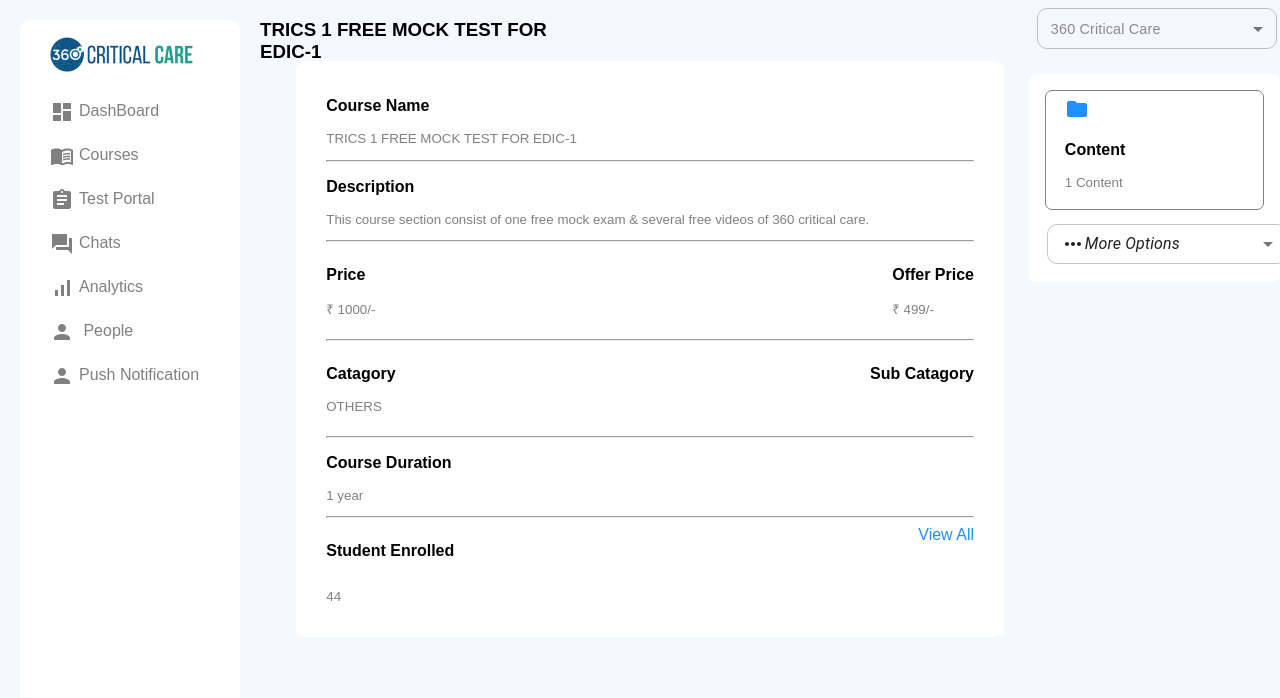
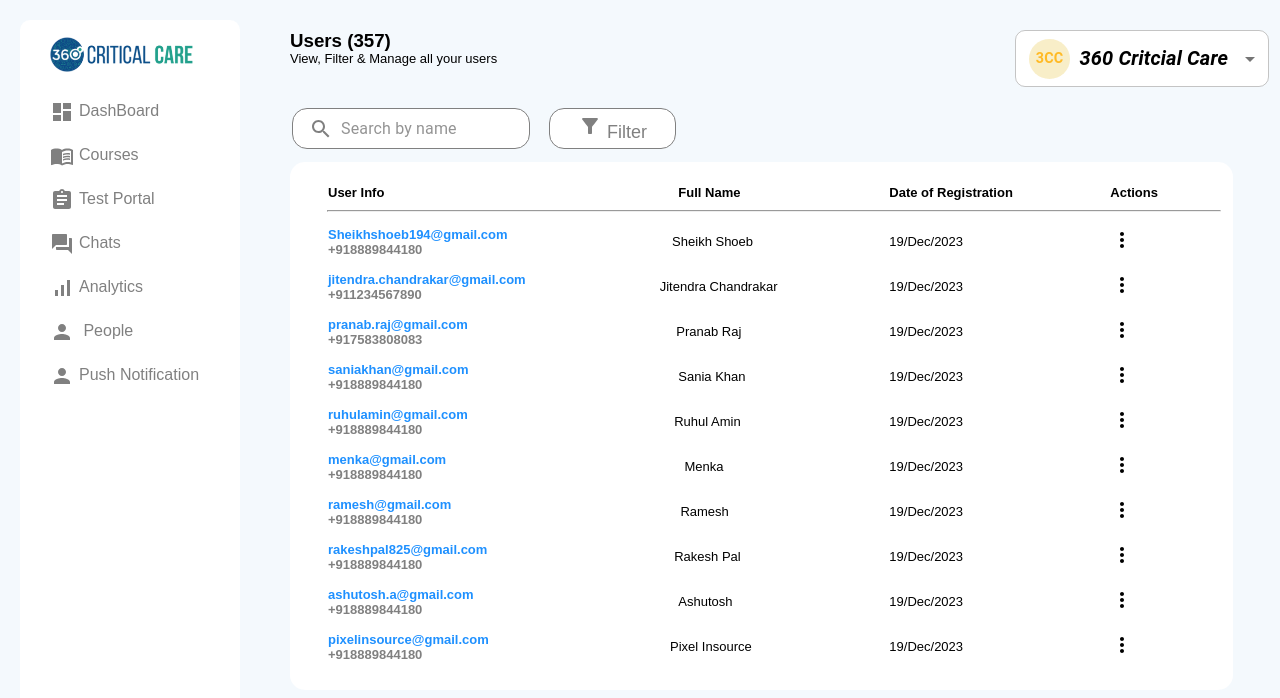
Before and after one commit to vidhichandrakar/Admin_CrticicalCare, a React (Create React App) app: page / in a window 1280 px wide. Shown: the top 698 px of the page. Built offline with nearby package versions, Linux system fonts and the light colour scheme.

Commit message:
userModification

```diff
--- a/src/AllComponent/AdminDashboardMain/Main.js
+++ b/src/AllComponent/AdminDashboardMain/Main.js
@@ -13,13 +13,13 @@
   return (
     <main className="main-container">
       {/* <Dashboard /> */}
-      {/* <User/> */}
+      <User/>
       {/* <Transaction/> */}
       {/* <MyTeam/> */}
       {/* <TestPortal/> */}
       {/* <Testimonial/> */}
       {/* <CreateCoupon/> */}
-      <Trics1FreeMockTest/>
+      {/* <Trics1FreeMockTest/> */}
       {/* <MainCourses/> */}
     </main>
   );
--- a/src/AllComponent/CSSFile/DashBoard.css
+++ b/src/AllComponent/CSSFile/DashBoard.css
@@ -163,10 +163,11 @@
   font-size: small;
   margin-top: -20px;
 }
+.HeaderRightofUser{
+  margin-left: 76%;
+  margin-top: -6%;
+}
 .rightDropDown{
-  /* align-items: right !important; */
-  /* justify-content: right !important; */
-
   background-color: #FFFFFF;
   border-radius: 3px !important;
   padding: 5px 29px;
@@ -176,11 +177,10 @@
 .searchnfilter{
   display: flex;
   flex-direction: row;
-   margin: 20px -6px;
+   margin: 13px -6px;
   align-items: left !important;
 }
 .searchnfilter img{
-  /* margin-left: 50%; */
   height: 12%;
   width: 10%;
 }
@@ -198,20 +198,20 @@
   background-color: #FFFFFF !important;
   border-radius: 15px !important;
   border: 0.5px solid grey;
-  /* width: 50% !important; */
 }
-
+.searchIconLogo{
+  color: gray;
+}
 .textFeildOfSearch{
   border-radius: 11px !important;
   padding: 7px 12px;
-  /* margin-left: -29px; */
 }
 
 .completeTable{
-  height: 95%;
+  height: 95% !important;
   width: 100%;
   background-color: #FFFFFF;
-  border-radius: 1%;
+  border-radius: 15px;
   padding: 20px 35px;
   font-size: small;
 }
@@ -223,10 +223,45 @@
 }
 
 .hrLine{
-  width: 268%;
+  width: 256%;
 }
 .bluePara{
   color: dodgerblue;
+  font-weight: bold;
+}
+.sheikh{
+  margin-left: -3%;
+}
+.jitendra{
+  margin-left:-9%;
+}
+.pranab{
+ margin-left: -1%;
+}
+.sania{
+  margin-left: 0%;
+}
+.rahul{
+  margin-left: -2%;
+}
+.menka{
+  margin-left: 3%;
+}
+.ramesh{
+  margin-left: 1%;
+}
+.rakesh{
+  margin-left: -2%;
+}
+.ashutosh{
+  margin-left: 0%;
+}
+.pixel{
+  margin-left: -4%;
+}
+.phNumber{
+  color: grey;
+  font-weight:600;
 }
 
 
@@ -320,18 +355,6 @@
    /* START OF TEST PORTAL  */
 
 
-/* .testPortalsearchnfilter button{
-    border-radius: 15px !important;
-    margin-left: 2%;
-    padding: 2px 28px;
-    border: 0.5px solid grey;
-    background-color: #FFFFFF;
-    font-size: large;
-    color: grey;
-  } */
-/* .filterButton{
-  padding:2px 28px !important;
-} */
 .TestPortalSearchBarSection{
   /* width: 50%; */
   display: flex !important;
@@ -460,6 +483,9 @@
   flex-direction: row;
 }
 .completeTricsBox{
+  display: flex;
+  flex-direction: row;
+  /* justify-content: space-between; */
   background-color: #FFFFFF;
   margin-top: 6%;
   margin-left: -27%;
@@ -468,7 +494,7 @@
   border-radius: 10px !important;
 }
 .leftSideRow{
-  width: 20% !important;
+  width: 63% !important;
 }
 .blackPara{
   /* font-size: large; */
@@ -481,27 +507,34 @@
 .PricenOfferPrice{
   display: flex;
   flex-direction: row;
-  justify-content: space-between;
+  /* justify-content: space-between; */
   /* padding: 10px 10px; */
 }
 .offerPrice{
-  margin-left: 10%;
+  margin-left: 37%;
 
 }
 .CatagorynSubCatagory{
   display: flex;
   flex-direction: row;
-  justify-content: space-between;
+  /* justify-content: space-between; */
 }
 .subCatagory{
-  margin-left: 10%;
+  margin-left: 34%;
 }
 .StuEnrViewAll{
   display: flex;
   flex-direction: row;
-  justify-content: space-between;
+  /* justify-content: space-between; */
 }
-
+.rightSideRow{
+  width: 262px;
+  height: 33%;
+  padding: 10px 10px;
+  margin-left: 28%;
+  background-color: white;
+  border-radius: 23px;
+}
 
 .blueViewAll{
   color: dodgerblue;
@@ -509,32 +542,38 @@
 .whiteBoxOfContent{
   background-color: #FFFFFF;
   margin-left: 9%;
-  margin-top: 6%;
+  margin-top: 2%;
+  margin-right: 5%;
   border-radius: 7px;
   padding: 10px 10px;
   /* width: 100%; */
 }
 .contentOneContent{
+  display: flex;
+  flex-direction: row;
   border: 1px solid grey;
   margin: 6px 6px !important;
-  padding: 6px 19px;
+  height: 10% !important;
+  padding: 0px 22px;
   border-radius: 7px !important;
 }
 .folderIcon{
   color: dodgerblue;
 }
 .catagorytextofTrics{
-  width: 30%;
+  width: 30% !important;
   display: flex !important;
   flex-direction: row !important;
   background-color:#FFFFFF !important;
   color: dodgerblue !important;
   border-radius: 7px !important;
-  padding: 10px 10px !important;
+  border: 1px solid dodgerblue !important;
+  box-shadow: none !important;
+  padding: 10px 30px !important;
 }
-.marginscndBoxofTrics{
-  /* padding: 10px 10px !important; */
-}
+
+
+
    /* END OF COURSE->>TRICS 1 FREE MOCK TEST  */
 
    .DropDown{
--- a/src/AllComponent/DAshBoardRight/Courses/Trics1FreeMockTest.js
+++ b/src/AllComponent/DAshBoardRight/Courses/Trics1FreeMockTest.js
@@ -1,110 +1,106 @@
-import React from 'react'
-import { Select,Box, Typography, TextField, Button } from "@mui/material";
+import React from "react";
+import { Select, Box, Typography, TextField, Button } from "@mui/material";
 import MenuItem from "@mui/material/MenuItem";
 import FormControl from "@mui/material/FormControl";
-import MoreHorizIcon from '@mui/icons-material/MoreHoriz';
-import EditIcon from '@mui/icons-material/Edit';
-import DeleteIcon from '@mui/icons-material/Delete';
-import UnpublishedIcon from '@mui/icons-material/Unpublished';
-import FolderIcon from '@mui/icons-material/Folder';
+import MoreHorizIcon from "@mui/icons-material/MoreHoriz";
+import EditIcon from "@mui/icons-material/Edit";
+import DeleteIcon from "@mui/icons-material/Delete";
+import UnpublishedIcon from "@mui/icons-material/Unpublished";
+import FolderIcon from "@mui/icons-material/Folder";
+import Popover from "@mui/material/Popover";
+import DoctorsImage from "../../../Media/Images/db7187e8-b7cf-47ed-8900-6de89dabde06.png";
 
 
 function Trics1FreeMockTest() {
+  const [anchorEl, setAnchorEl] = React.useState(null);
+
+  const handleClick = (event) => {
+    setAnchorEl(event.currentTarget);
+  };
+
+  const handleClose = () => {
+    setAnchorEl(null);
+  };
+
+  const open = Boolean(anchorEl);
+  const id = open ? "simple-popover" : undefined;
   return (
-    <div className='main-container'>
-      <div className='another-main-container'>
+    <div className="main-container">
+      <div className="another-main-container">
         <div>
           <h3>TRICS 1 FREE MOCK TEST FOR EDIC-1</h3>
         </div>
 
+        <div className="completeTricsBox">
+          <span className="leftSideRow">
+            <p className="blackPara">Course Name</p>
+            <p className="greyPara">TRICS 1 FREE MOCK TEST FOR EDIC-1</p>
+            <hr />
 
-<div className='completeTricsBox'>
-    <span className='leftSideRow'>
-       <p className='blackPara'>Course Name</p>
-       <p className='greyPara'>TRICS 1 FREE MOCK TEST FOR EDIC-1</p>
-       <hr/>
+            <p className="blackPara">Description</p>
+            <p className="greyPara">
+              This course section consist of one free mock exam & several free
+              videos of 360 critical care.
+            </p>
+            <hr />
 
-       <p className='blackPara'>Description</p>
-       <p className='greyPara'>This course section consist of one free mock exam & several free videos of 360 critical care.</p>
-       <hr/>
+            <div className="PricenOfferPrice">
+              <span>
+                <p className="blackPara">Price</p>
+                <p className="greyPara"> ₹ 1000/-</p>
+              </span>
+              <span className="offerPrice">
+                <p className="blackPara">Offer Price</p>
+                <p className="greyPara">₹ 499/-</p>
+              </span>
+            </div>
+            <hr />
 
-    <div className='PricenOfferPrice'>
-       <span><p className='blackPara'>Price</p>
-       <p className='greyPara'> ₹ 1000/-</p></span>
-       <span className='offerPrice'><p className='blackPara'>Offer Price</p>
-       <p className='greyPara'>₹ 499/-</p></span>
+            <div className="CatagorynSubCatagory">
+              <span>
+                <p className="blackPara">Catagory</p>
+                <p className="greyPara">OTHERS</p>
+              </span>
+              <span className="subCatagory">
+                <p className="blackPara">Sub Catagory</p>
+              </span>
             </div>
-       {/* <Typography fontWeight={600} className="editFirstText">Duration</Typography>
-          <TextField
-          sx={{width:240,marginTop:"4% !important"}}
-        inputProps={{ className: "textField" }}
-        fullWidth
-        size="small"
-        placeholder="1"
-        id="fullWidth"
-        className="BoxShadow"
-        // onChange={(event) => handleTextChange("emailId", event.target.value)}
-      />
-      <Typography fontWeight={600} className="editFirstText">Years / Months / Days</Typography>
-          <FormControl
-            sx={{ m: 1, minWidth: 240}}
-          >
-            <Select
-              displayEmpty
-              size="small"
-              renderValue={() => {
-                return <em className="categorytext">Year(s)</em>;
-              }}
-              inputProps={{ "aria-label": "Without label" }}
-            >
-              <MenuItem value={""}>
-                <em>360 Critcial Care</em>
-              </MenuItem>
-              <MenuItem value={10}>Ten</MenuItem>
-              <MenuItem value={20}>Twenty</MenuItem>
-              <MenuItem value={30}>Thirty</MenuItem>
-            </Select>
-          </FormControl> */}
-       <hr/>
+            <hr />
 
-    <div className='CatagorynSubCatagory'>
-       <span><p className='blackPara'>Catagory</p>
-       <p className='greyPara'>OTHERS</p></span>
-       <span className='subCatagory'><p className='blackPara'>Sub Catagory</p></span>
+            <p className="blackPara">Course Duration</p>
+            <p className="greyPara">1 year</p>
+            <hr />
+
+            <div className="StuEnrViewAll">
+              <span>
+                {" "}
+                <p className="blackPara">Student Enrolled</p>
+              </span>
+              <span className="blueViewAll">View All</span>
             </div>
-       <hr/>
-
-       <p className='blackPara'>Course Duration</p>
-       <p className='greyPara'>1 year</p>
-       <hr/>
-
-<div className='StuEnrViewAll'>
-      <span> <p className='blackPara'>Student Enrolled</p></span>
-      <span className='blueViewAll'>View All</span>
-      </div>
-      <p className='greyPara'>44</p>
+            <p className="greyPara">44</p>
           </span>
 
-
-
-    <span className='rightSideRow'>
-        {/* <img src={db7187e8-b7cf-47ed-8900-6de89dabde06.png}/> */}
+          <span>
+            <img src={DoctorsImage} className="rightSideRow" />
           </span>
         </div>
 
-<div className='sideContentRightMost'>
-<Box className="marginscndBox">
-          {/* <Typography fontWeight={600} className="editFirstText">360 Critical Care</Typography> */}
-          <FormControl
-            sx={{ m: 1, minWidth: 240}}
-          >
+        <div className="sideContentRightMost">
+          <Box className="HeaderRightofTrics">
+            <FormControl sx={{ m: 1, minWidth: 240 }}>
               <Select
+                className="selectDesign"
                 displayEmpty
-              size="small"
                 renderValue={() => {
-                return <em className="categorytext">360 Critical Care</em>;
+                  return <em className="labelDesign">360 Critcial Care</em>;
                 }}
                 inputProps={{ "aria-label": "Without label" }}
+                startAdornment={
+                  <div className="logoDesign">
+                    <Typography className="logoText">3CC</Typography>
+                  </div>
+                }
               >
                 <MenuItem value={""}>
                   <em>360 Critcial Care</em>
@@ -116,42 +112,57 @@
             </FormControl>
           </Box>
 
-        <div className='whiteBoxOfContent'>
+          <div className="whiteBoxOfContent">
             <div className="contentOneContent">
-            <span><FolderIcon className='folderIcon'/></span>
-            <span><p className='blackPara'>Content</p>
-            <p className='greyPara'>1 Content</p></span>
+              <span>
+                <FolderIcon className="folderIcon" />
+              </span>
+              <span>
+                <p className="blackPara">Content</p>
+                <p className="greyPara">1 Content</p>
+              </span>
             </div>
 
-          <Box className="marginscndBoxofTrics">
-          {/* <Typography fontWeight={600} className="editFirstText">360 Critical Care</Typography> */}
-          <FormControl
-            sx={{ m: 1, minWidth: 240}}
+            <Button
+              aria-describedby={id}
+              variant="contained"
+              onClick={handleClick}
+              className="catagorytextofTrics"
             >
-            <Select
-              displayEmpty
-              size="small"
-              renderValue={() => {
-                return <em className="categorytextofTrics"> More Options</em>;
+              <MoreHorizIcon />
+              <p>More Options </p>
+            </Button>
+            <Popover
+              id={id}
+              open={open}
+              anchorEl={anchorEl}
+              onClose={handleClose}
+              anchorOrigin={{
+                vertical: "bottom",
+                horizontal: "left",
               }}
-              inputProps={{ "aria-label": "Without label" }}
-              startAdornment={<MoreHorizIcon/>}
-              endAdornment={null}
-
             >
-              <MenuItem value={10} className='greyPara'> <EditIcon/>Edit</MenuItem>
-              <MenuItem value={20} className='greyPara'> <DeleteIcon/>Delete</MenuItem>
-              <MenuItem value={30} className='greyPara'> <UnpublishedIcon/>Unpublish</MenuItem>
-            </Select>
-          </FormControl>
-        </Box>
-
+              <MenuItem value={10} className="greyPara">
+                {" "}
+                <EditIcon />
+                Edit
+              </MenuItem>
+              <MenuItem value={20} className="greyPara">
+                {" "}
+                <DeleteIcon />
+                Delete
+              </MenuItem>
+              <MenuItem value={30} className="greyPara">
+                {" "}
+                <UnpublishedIcon />
+                Unpublish
+              </MenuItem>
+            </Popover>
           </div>
         </div>
-
       </div>
     </div>
-  )
+  );
 }
 
-export default Trics1FreeMockTest
+export default Trics1FreeMockTest;
--- a/src/AllComponent/DAshBoardRight/People/User.js
+++ b/src/AllComponent/DAshBoardRight/People/User.js
@@ -1,7 +1,7 @@
 import React, {useState} from 'react'
 // import Search from '@mui/material/Search';
 // import SearchIconWrapper from '@mui/material/SaerchIconWrapper';
-import SearchIcon from '@mui/icons-material/Search';
+// import SearchIcon from '@mui/icons-material/Search';
 // import StyledInputBase from '@mui/material/StyledInputBase';
 import { styled, alpha } from '@mui/material/styles';
 import InputBase from '@mui/material/InputBase';
@@ -12,7 +12,11 @@
 import Button from "@mui/material/Button";
 import DeleteIcon from '@mui/icons-material/Delete';
 import BlockIcon from '@mui/icons-material/Block';
-// import SearchIcon from '@mui/icons-material/Search';
+import { Box, Select } from '@mui/material';
+import MenuItem from "@mui/material/MenuItem";
+import FormControl from "@mui/material/FormControl";
+import SearchIcon from '@mui/icons-material/Search';
+
 
 
 const Search = styled('div')(({ theme }) => ({
@@ -69,14 +73,37 @@
             <h3>Users (357)</h3>
             <p>View, Filter & Manage all your users</p>
         </span>
-        <span><button className='rightDropDown'>360 Critical Care</button></span>
+        {/* <span><button className='rightDropDown'>360 Critical Care</button></span> */}
+        <Box className="HeaderRightofUser">
+            <FormControl sx={{ m: 1, minWidth: 240 }}>
+              <Select
+                className="selectDesign"
+                displayEmpty
+                renderValue={() => {
+                  return <em className="labelDesign">360 Critcial Care</em>;
+                }}
+                inputProps={{ "aria-label": "Without label" }}
+                startAdornment={
+                  <div className="logoDesign">
+                    <Typography className="logoText">3CC</Typography>
+                  </div>
+                }
+              >
+                <MenuItem value={""}>
+                  <em>360 Critcial Care</em>
+                </MenuItem>
+                <MenuItem value={10}>Ten</MenuItem>
+                <MenuItem value={20}>Twenty</MenuItem>
+                <MenuItem value={30}>Thirty</MenuItem>
+              </Select>
+            </FormControl>
+          </Box>
 
         <div className='searchnfilter'>
             <div>
-            {/* <img src="https://assets.stickpng.com/images/585e4ae1cb11b227491c3393.png"/> */}
             <Search className='searchBar'>
             <SearchIconWrapper>
-              <SearchIcon />
+              <SearchIcon className='searchIconLogo'/>
             </SearchIconWrapper>
             <StyledInputBase className='w100'
               placeholder="Search by name"
@@ -103,66 +130,66 @@
                 </th>
             </tr>
             <hr className='hrLine'/>
+            {/* <div className='hrLine'></div> */}
 
 
             <tr>
-                <td><p className='bluePara'>Sheikhshoeb194@gmail.com</p> <p>+918889844180</p></td>
-                <td><p>Sheikh Shoeb</p></td>
-                <td><p>19/Dec/2023</p></td>
-                {/* <button onClick={(e)=>actionsOptions(e)}> <td><MoreVertIcon/></td> </button>  */}
-                <td><MoreVertIcon/></td>
-            </tr>
-            <tr>
-                <td><p className='bluePara'>jitendra.chandrakar@gmail.com</p> <p>+911234567890</p></td>
-                <td><p>Jitendra Chandrakar</p></td>
+                <td><div className='bluePara'>Sheikhshoeb194@gmail.com</div> <div className='phNumber'>+918889844180</div></td>
+                <td><p className='sheikh'>Sheikh Shoeb</p></td>
                 <td><p>19/Dec/2023</p></td>
                 <td><MoreVertIcon/></td>
             </tr>
             <tr>
-                <td><p className='bluePara'>pranab.raj@gmail.com</p> <p>+917583808083</p></td>
-                <td><p>Pranab Raj</p></td>
+                <td><div className='bluePara'>jitendra.chandrakar@gmail.com</div> <div className='phNumber'>+911234567890</div></td>
+                <td><p className='jitendra'>Jitendra Chandrakar</p></td>
                 <td><p>19/Dec/2023</p></td>
                 <td><MoreVertIcon/></td>
             </tr>
             <tr>
-                <td><p className='bluePara'>saniakhan@gmail.com</p> <p>+918889844180</p></td>
-                <td><p>Sania Khan</p></td>
+                <td><div className='bluePara'>pranab.raj@gmail.com</div> <div className='phNumber'>+917583808083</div></td>
+                <td><p className='pranab'>Pranab Raj</p></td>
                 <td><p>19/Dec/2023</p></td>
                 <td><MoreVertIcon/></td>
             </tr>
             <tr>
-                <td><p className='bluePara'>ruhulamin@gmail.com</p> <p>+918889844180</p></td>
-                <td><p>Ruhul Amin</p></td>
+                <td><div className='bluePara'>saniakhan@gmail.com</div> <div className='phNumber'>+918889844180</div></td>
+                <td><p className='sania'>Sania Khan</p></td>
                 <td><p>19/Dec/2023</p></td>
                 <td><MoreVertIcon/></td>
             </tr>
             <tr>
-                <td><p className='bluePara'>menka@gmail.com</p> <p>+918889844180</p></td>
-                <td><p>Menka</p></td>
+                <td><div className='bluePara'>ruhulamin@gmail.com</div> <div className='phNumber'>+918889844180</div></td>
+                <td><p className='rahul'>Ruhul Amin</p></td>
                 <td><p>19/Dec/2023</p></td>
                 <td><MoreVertIcon/></td>
             </tr>
             <tr>
-                <td><p className='bluePara'>ramesh@gmail.com</p> <p>+918889844180</p></td>
-                <td><p>Ramesh</p></td>
+                <td><div className='bluePara'>menka@gmail.com</div> <div className='phNumber'>+918889844180</div></td>
+                <td><p className='menka'>Menka</p></td>
                 <td><p>19/Dec/2023</p></td>
                 <td><MoreVertIcon/></td>
             </tr>
             <tr>
-                <td><p className='bluePara'>rakeshpal825@gmail.com</p> <p>+918889844180</p></td>
-                <td><p>Rakesh Pal</p></td>
+                <td><div className='bluePara'>ramesh@gmail.com</div> <div className='phNumber'>+918889844180</div></td>
+                <td><p className='ramesh'>Ramesh</p></td>
                 <td><p>19/Dec/2023</p></td>
                 <td><MoreVertIcon/></td>
             </tr>
             <tr>
-                <td><p className='bluePara'>ashutosh.a@gmail.com</p> <p>+918889844180</p></td>
-                <td><p>Ashutosh</p></td>
+                <td><div className='bluePara'>rakeshpal825@gmail.com</div> <div className='phNumber'>+918889844180</div></td>
+                <td><p className='rakesh'>Rakesh Pal</p></td>
                 <td><p>19/Dec/2023</p></td>
                 <td><MoreVertIcon/></td>
             </tr>
             <tr>
-                <td><p className='bluePara'>pixelinsource@gmail.com</p> <p>+918889844180</p></td>
-                <td><p>Pixel Insource</p></td>
+                <td><div className='bluePara'>ashutosh.a@gmail.com</div> <div className='phNumber'>+918889844180</div></td>
+                <td><p className='ashutosh'>Ashutosh</p></td>
+                <td><p>19/Dec/2023</p></td>
+                <td><MoreVertIcon/></td>
+            </tr>
+            <tr>
+                <td><div className='bluePara'>pixelinsource@gmail.com</div> <div className='phNumber'>+918889844180</div></td>
+                <td><p className='pixel'>Pixel Insource</p></td>
                 <td><p>19/Dec/2023</p></td>
                 <td><MoreVertIcon/></td>
             </tr>
```
Lines whose indentation alone changed are shown as unchanged.
